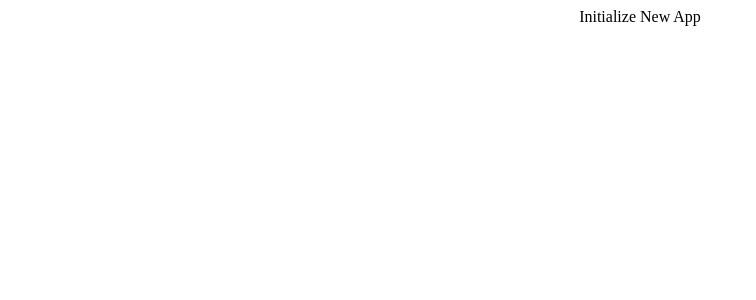
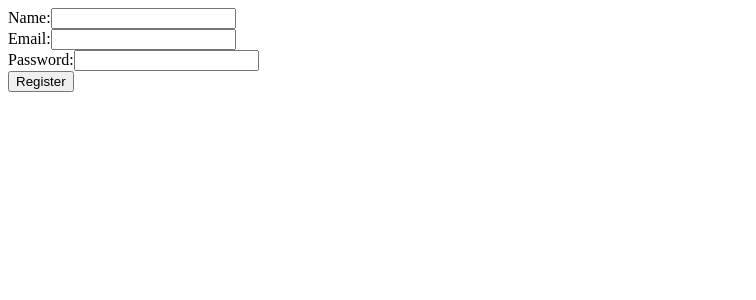
Before and after one commit to Barendan/reefapp, a React (Create React App) app in the folder client/: page /register in a window 1280 px wide. Shown: the top 300 px of the page, without its empty margins (0-756 px from the left). Built offline with nearby package versions, Linux system fonts and the light colour scheme.

Commit message:
add navigation for registration and login pages and redirect upon success

```diff
--- a/client/src/App.js
+++ b/client/src/App.js
@@ -1,11 +1,22 @@
+import React from 'react';
+import { BrowserRouter as Router, Routes, Route } from 'react-router-dom';
 import './App.css';
 
-function App() {
+import RegisterForm from './components/RegisterForm';
+import LoginForm from './components/LoginForm';
+
+
+const App = () => {
+
   return (
-    <div className="App">
-      Initialize New App
-    </div>
-  );
+    <Router>
+      <Routes>
+        <Route path='/register' element={<RegisterForm />} />
+        <Route path='/login' element={<LoginForm />} />
+      </Routes>
+    </Router>
+  )
+
 }
 
 export default App;
--- a/client/src/components/LoginForm.js
+++ b/client/src/components/LoginForm.js
@@ -1,4 +1,6 @@
 import React from 'react';
+import axios from '../utils/axios';
+import { useNavigate } from 'react-router-dom';
 
 import { Formik, Form, Field, ErrorMessage } from 'formik';
 import * as Yup from 'yup';
@@ -16,9 +18,24 @@ const LoginForm = () => {
         password: '',
     }
 
+    const navigate = useNavigate();
 
-    const handleSubmit = () => {
-        console.log('submit clicked')
+
+    const handleSubmit = async (values, {setSubmitting}) => {
+
+        try {
+            const response = await axios.post('/api/auth/login', values);
+            console.log('Login success:', response.data);
+
+            // Add jwt to localstorage for validation later
+            localStorage.setItem('token', response.data.token);
+
+            navigate('/orders')
+        } catch (err) {
+            console.log('Login error:', err.response.data);
+        }
+
+        setSubmitting(false);
     };
 
 
@@ -28,19 +45,24 @@ const LoginForm = () => {
             validationSchema={validationSchema}
             onSubmit={handleSubmit}
         >
+            { ({ isSubmitting }) => (
                 <Form>
                     <div>
                         <label>Email:</label>
                         <Field type="email" name="email" />
                         <ErrorMessage name="email" component="div" />
                     </div>
+
                     <div>
                         <label>Password:</label>
                         <Field type="password" name="password" />
                         <ErrorMessage name="password" component="div" />
                     </div>
-                <button type="submit">Login</button>
+
+                    <button type="submit" disabled={isSubmitting}>Login</button>
                 </Form>
+            )}
+
         </Formik>
     );
 }
--- a/client/src/components/RegisterForm.js
+++ b/client/src/components/RegisterForm.js
@@ -1,8 +1,11 @@
 import React from 'react';
-import axios from '../../utils/axios';
+import axios from '../utils/axios';
 
 import { Formik, Form, Field, ErrorMessage } from 'formik';
 import * as Yup from 'yup';
+
+import { useNavigate } from 'react-router-dom';
+
 
 
 const validationSchema = Yup.object({
@@ -19,12 +22,16 @@ const RegisterForm = () => {
         password: '',
     }
 
+    const navigate = useNavigate();
+
 
     const handleSubmit = async (values, {setSubmitting}) => {
 
         try {
             const response = await axios.post('/api/auth/register', values);
             console.log('Registration successful', response.data);
+
+            navigate('/login')
         } catch (err) {
             console.log('Registration error:', err.response.data);
         }
@@ -39,26 +46,29 @@ const RegisterForm = () => {
             validationSchema={validationSchema}
             onSubmit={handleSubmit}
         >
-
+            {({ isSubmitting }) => (
                 <Form>
                     <div>
                         <label>Name:</label>
                         <Field type="text" name="name" />
                         <ErrorMessage name="name" component="div" />
                     </div>
+
                     <div>
                         <label>Email:</label>
                         <Field type="email" name="email" />
                         <ErrorMessage name="email" component="div" />
                     </div>
+
                     <div>
                         <label>Password:</label>
                         <Field type="password" name="password" />
                         <ErrorMessage name="password" component="div" />
                     </div>
 
-                <button type="submit">Register</button>
+                    <button type="submit" disabled={isSubmitting}>Register</button>
                 </Form>
+            )}
 
         </Formik>
     );
```
Lines whose indentation alone changed are shown as unchanged.
